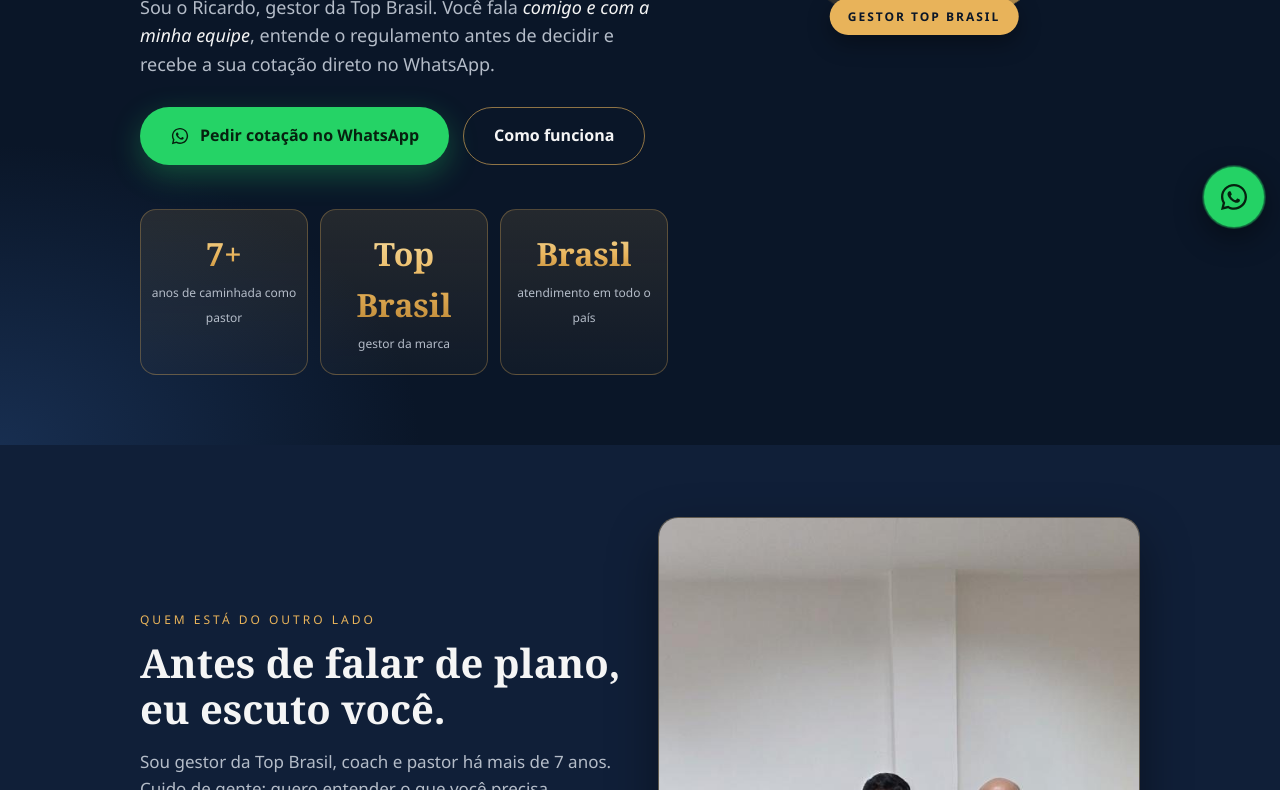
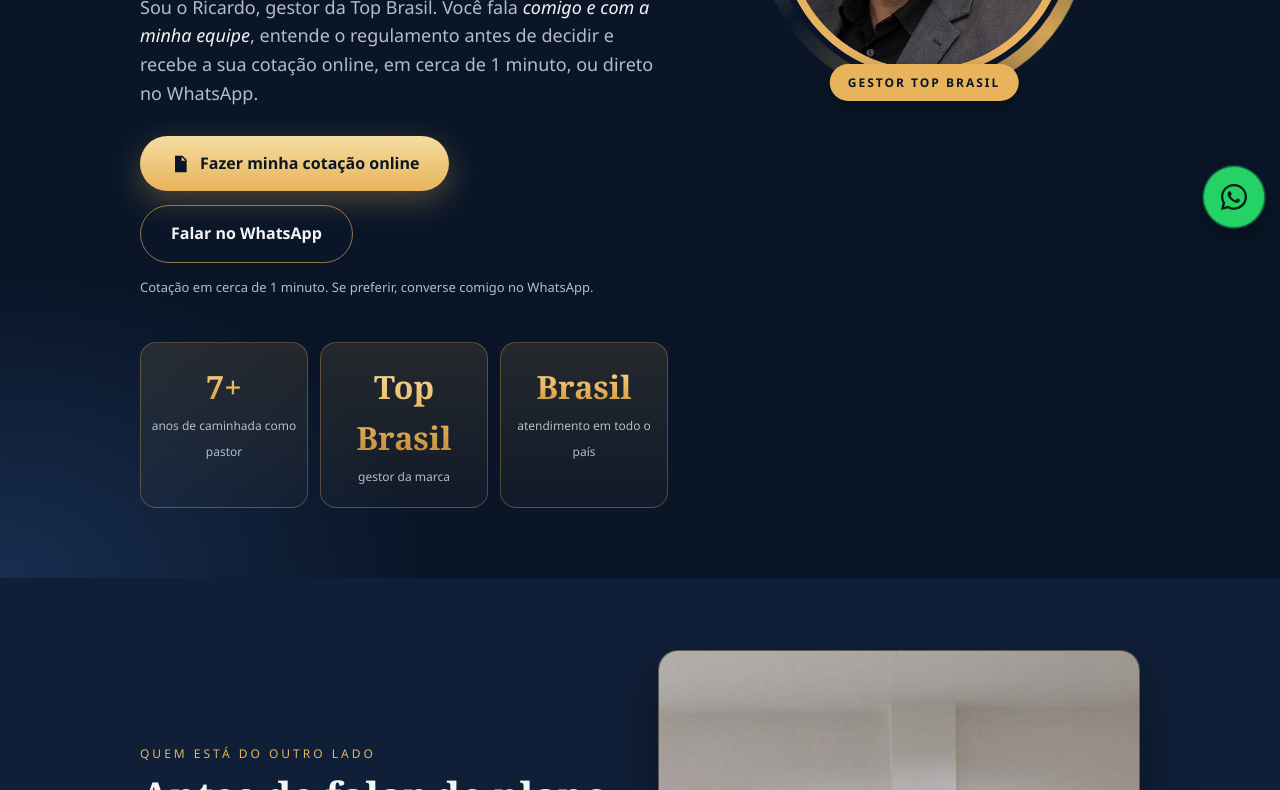
Before and after one commit to ricardoprotege/ricardo-protege-site, a plain HTML site: page index.html in a window 1280 px wide. Shown: the part 557-1347 px from the top of the page. Drawn offline with Linux system fonts and the light colour scheme.

Commit message:
Add files via upload

```diff
--- a/index.html
+++ b/index.html
@@ -32,6 +32,8 @@
 .btn{display:inline-flex;align-items:center;gap:10px;background:var(--green);color:#06210f;text-decoration:none;font-weight:700;font-size:16px;padding:15px 30px;border-radius:999px;box-shadow:0 10px 30px rgba(37,211,102,.3);transition:transform .2s,box-shadow .2s}
 .btn:hover{transform:translateY(-2px);box-shadow:0 14px 36px rgba(37,211,102,.4)}
 .btn:focus-visible,.top a:focus-visible,summary:focus-visible{outline:3px solid var(--gold);outline-offset:3px}
+.btn.js-cot{background:linear-gradient(180deg,var(--gold2),var(--gold));color:var(--navy);box-shadow:0 10px 30px rgba(232,179,90,.3)}
+.btn.js-cot:hover{box-shadow:0 14px 36px rgba(232,179,90,.45)}
 .btn.sm{padding:10px 20px;font-size:14px}
 .btn svg{width:20px;height:20px;fill:currentColor}
 .btn.ghost{background:transparent;color:var(--light);border:1.5px solid rgba(232,179,90,.6);box-shadow:none}
@@ -43,6 +45,7 @@
 .lead{font-size:18px;color:var(--muted);max-width:520px;margin-bottom:28px}
 .lead em{color:var(--light)}
 .cta-row{display:flex;flex-wrap:wrap;gap:14px}
+.mini{font-size:13px;color:var(--muted);margin-top:14px}
 .portrait{position:relative;justify-self:center;width:min(300px,72vw);aspect-ratio:1;margin:14px 0 18px}
 .portrait:before{content:"";position:absolute;inset:-14px;border-radius:50%;background:conic-gradient(from 0deg,var(--gold),transparent 30%,var(--gold2) 55%,transparent 80%,var(--gold));animation:spin 14s linear infinite;opacity:.9}
 .portrait img{position:relative;display:block;width:100%;height:100%;border-radius:50%;object-fit:cover;border:6px solid var(--navy)}
@@ -149,7 +152,7 @@
 <path d="M60 187 C84 176 116 176 140 187" fill="none" stroke="url(#gold)" stroke-width="2.2" stroke-linecap="round"/>
 <path d="M78 197 C92 191 108 191 122 197" fill="none" stroke="url(#gold)" stroke-width="1.4" stroke-linecap="round" opacity=".8"/>
 </g></svg><span><b>RICARDO<br><span class="gold">PROTEGE</span></b><small>GESTOR TOP BRASIL</small></span></a>
-    <a class="btn sm js-wa" href="https://wa.me/5579991646863?text=Ol%C3%A1%20Ricardo%2C%20quero%20fazer%20uma%20cota%C3%A7%C3%A3o%20de%20prote%C3%A7%C3%A3o%20veicular." target="_blank" rel="noopener"><svg viewBox="0 0 32 32" aria-hidden="true"><path d="M16 3C8.8 3 3 8.7 3 15.8c0 2.3.6 4.4 1.7 6.3L3 29l7.1-1.8c1.8 1 3.8 1.5 5.9 1.5 7.2 0 13-5.7 13-12.8S23.2 3 16 3zm0 23.4c-1.9 0-3.7-.5-5.300-1.500l-.4-.2-4.200 1.100 1.100-4.100-.3-.4a10.400 10.400 0 0 1-1.600-5.500C5.300 9.900 10.100 5.300 16 5.300s10.700 4.600 10.700 10.500S21.900 26.400 16 26.400zm5.800-7.800c-.3-.2-1.900-.9-2.200-1-.3-.1-.5-.2-.7.200-.2.300-.8 1-1 1.200-.2.200-.4.200-.7.100-.3-.2-1.400-.5-2.600-1.600-1-.9-1.600-1.900-1.800-2.200-.2-.3 0-.5.100-.7l.5-.5c.1-.2.200-.3.300-.5.100-.2.100-.4 0-.5-.1-.2-.7-1.700-1-2.300-.3-.6-.5-.5-.7-.5h-.6c-.2 0-.5.100-.8.400-.3.300-1.100 1.100-1.100 2.600s1.100 3 1.300 3.200c.2.200 2.200 3.300 5.200 4.600.7.300 1.300.5 1.700.6.700.2 1.400.2 1.900.1.600-.1 1.900-.8 2.100-1.500.3-.7.300-1.400.2-1.500-.1-.1-.3-.2-.6-.4z"/></svg> Cotação</a>
+    <a class="btn js-cot sm" href="https://cotacao.me/oQ2m0xOb" target="_blank" rel="noopener"><svg viewBox="0 0 24 24" aria-hidden="true"><path d="M6 2h9l5 5v15H6V2zm8 1.5V8h4.500L14 3.500zM9 12h8v1.600H9V12zm0 3.500h8v1.600H9v-1.600zM9 9h3v1.600H9V9z"/></svg> Fazer cotação</a>
   </div>
 </header>
 
@@ -159,11 +162,12 @@
     <div>
       <span class="pill">Gestor Top Brasil</span>
       <h1>Proteção para o seu veículo, com <span class="gold">fé e atenção</span> de verdade.</h1>
-      <p class="lead">Sou o Ricardo, gestor da Top Brasil. Você fala <em>comigo e com a minha equipe</em>, entende o regulamento antes de decidir e recebe a sua cotação direto no WhatsApp.</p>
+      <p class="lead">Sou o Ricardo, gestor da Top Brasil. Você fala <em>comigo e com a minha equipe</em>, entende o regulamento antes de decidir e recebe a sua cotação online, em cerca de 1 minuto, ou direto no WhatsApp.</p>
       <div class="cta-row">
-        <a class="btn js-wa" href="https://wa.me/5579991646863?text=Ol%C3%A1%20Ricardo%2C%20quero%20fazer%20uma%20cota%C3%A7%C3%A3o%20de%20prote%C3%A7%C3%A3o%20veicular." target="_blank" rel="noopener"><svg viewBox="0 0 32 32" aria-hidden="true"><path d="M16 3C8.8 3 3 8.7 3 15.8c0 2.3.6 4.4 1.7 6.3L3 29l7.1-1.8c1.8 1 3.8 1.5 5.9 1.5 7.2 0 13-5.7 13-12.8S23.2 3 16 3zm0 23.4c-1.9 0-3.7-.5-5.300-1.500l-.4-.2-4.200 1.100 1.100-4.100-.3-.4a10.400 10.400 0 0 1-1.600-5.500C5.300 9.900 10.100 5.300 16 5.300s10.700 4.600 10.700 10.500S21.900 26.400 16 26.400zm5.800-7.800c-.3-.2-1.900-.9-2.200-1-.3-.1-.5-.2-.7.200-.2.300-.8 1-1 1.200-.2.200-.4.200-.7.100-.3-.2-1.400-.5-2.600-1.600-1-.9-1.600-1.900-1.800-2.200-.2-.3 0-.5.100-.7l.5-.5c.1-.2.200-.3.300-.5.100-.2.100-.4 0-.5-.1-.2-.7-1.700-1-2.300-.3-.6-.5-.5-.7-.5h-.6c-.2 0-.5.100-.8.400-.3.300-1.100 1.100-1.100 2.600s1.100 3 1.300 3.200c.2.200 2.200 3.300 5.200 4.600.7.300 1.300.5 1.700.6.700.2 1.400.2 1.900.1.600-.1 1.900-.8 2.100-1.500.3-.7.300-1.400.2-1.500-.1-.1-.3-.2-.6-.4z"/></svg> Pedir cotação no WhatsApp</a>
-        <a class="btn ghost" href="#como">Como funciona</a>
+        <a class="btn js-cot " href="https://cotacao.me/oQ2m0xOb" target="_blank" rel="noopener"><svg viewBox="0 0 24 24" aria-hidden="true"><path d="M6 2h9l5 5v15H6V2zm8 1.5V8h4.500L14 3.500zM9 12h8v1.600H9V12zm0 3.500h8v1.600H9v-1.600zM9 9h3v1.600H9V9z"/></svg> Fazer minha cotação online</a>
+        <a class="btn ghost js-wa" href="https://wa.me/5579991646863?text=Ol%C3%A1%20Ricardo%2C%20quero%20fazer%20uma%20cota%C3%A7%C3%A3o%20de%20prote%C3%A7%C3%A3o%20veicular." target="_blank" rel="noopener">Falar no WhatsApp</a>
       </div>
+      <p class="mini">Cotação em cerca de 1 minuto. Se preferir, converse comigo no WhatsApp.</p>
     </div>
     <div class="portrait"><img src="/ricardo.jpg" width="480" height="480" alt="Ricardo, gestor Top Brasil"><span class="tag">Gestor Top Brasil</span></div>
   </div>
@@ -222,8 +226,8 @@
     <div class="eyebrow">Como funciona</div>
     <h2>Simples, em 4 passos.</h2>
     <div class="steps">
-      <div class="step"><div><b>Você chama no WhatsApp</b><span>Conta qual é o seu veículo.</span></div></div>
-      <div class="step"><div><b>Eu monto a cotação</b><span>Mostro os planos e explico o regulamento.</span></div></div>
+      <div class="step"><div><b>Você faz a cotação online</b><span>Informe seus dados e a placa. Prefere conversar? Chame no WhatsApp.</span></div></div>
+      <div class="step"><div><b>Você recebe os planos</b><span>Eu entro em contato para explicar o regulamento e tirar dúvidas.</span></div></div>
       <div class="step"><div><b>Você escolhe com calma</b><span>Sem pressa e sem decidir no escuro.</span></div></div>
       <div class="step"><div><b>Seguimos juntos</b><span>Atendimento próximo, de pessoa para pessoa.</span></div></div>
     </div>
@@ -248,7 +252,7 @@
   <div class="wrap rv">
     <div class="eyebrow">Dúvidas frequentes</div>
     <h2>O que as pessoas perguntam.</h2>
-    <details><summary>Como faço a cotação?</summary><p>É só chamar no WhatsApp e contar qual é o seu veículo. Eu monto a cotação e explico cada plano.</p></details>
+    <details><summary>Como faço a cotação?</summary><p>Clique em “Fazer minha cotação online”, informe seus dados e a placa do veículo, e a cotação é gerada na hora. Se preferir, chame no WhatsApp que eu monto com você.</p></details>
     <details><summary>O que cada plano cobre?</summary><p>As coberturas, os benefícios e os valores variam conforme o plano e o veículo, e seguem o regulamento da associação. Eu explico tudo antes de você decidir.</p></details>
     <details><summary>Vocês atendem a minha cidade?</summary><p>O atendimento é em todo o Brasil, e também presencial em Sergipe.</p></details>
     <details><summary>Falo direto com o Ricardo?</summary><p>Sim. Você fala comigo e com a equipe Top Brasil que acompanha o seu caso.</p></details>
@@ -273,7 +277,7 @@
 <path d="M78 197 C92 191 108 191 122 197" fill="none" stroke="url(#gold)" stroke-width="1.4" stroke-linecap="round" opacity=".8"/>
 </g></svg>
     <p class="quote">"Com fé, você confia em Deus.<br>Com proteção, você confia na Top Brasil."</p>
-    <a class="btn js-wa" href="https://wa.me/5579991646863?text=Ol%C3%A1%20Ricardo%2C%20quero%20fazer%20uma%20cota%C3%A7%C3%A3o%20de%20prote%C3%A7%C3%A3o%20veicular." target="_blank" rel="noopener"><svg viewBox="0 0 32 32" aria-hidden="true"><path d="M16 3C8.8 3 3 8.7 3 15.8c0 2.3.6 4.4 1.7 6.3L3 29l7.1-1.8c1.8 1 3.8 1.5 5.9 1.5 7.2 0 13-5.7 13-12.8S23.2 3 16 3zm0 23.4c-1.9 0-3.7-.5-5.300-1.500l-.4-.2-4.200 1.100 1.100-4.100-.3-.4a10.400 10.400 0 0 1-1.600-5.500C5.300 9.900 10.100 5.300 16 5.300s10.700 4.600 10.700 10.500S21.900 26.400 16 26.400zm5.800-7.800c-.3-.2-1.900-.9-2.200-1-.3-.1-.5-.2-.7.200-.2.300-.8 1-1 1.200-.2.200-.4.200-.7.100-.3-.2-1.400-.5-2.600-1.600-1-.9-1.600-1.900-1.800-2.200-.2-.3 0-.5.100-.7l.5-.5c.1-.2.200-.3.300-.5.100-.2.100-.4 0-.5-.1-.2-.7-1.700-1-2.300-.3-.6-.5-.5-.7-.5h-.6c-.2 0-.5.100-.8.400-.3.300-1.100 1.100-1.100 2.600s1.100 3 1.300 3.200c.2.200 2.200 3.300 5.200 4.600.7.300 1.300.5 1.700.6.700.2 1.400.2 1.900.1.600-.1 1.900-.8 2.100-1.500.3-.7.300-1.400.2-1.500-.1-.1-.3-.2-.6-.4z"/></svg> Falar com Ricardo no WhatsApp</a>
+    <div class="cta-row" style="justify-content:center"><a class="btn js-cot " href="https://cotacao.me/oQ2m0xOb" target="_blank" rel="noopener"><svg viewBox="0 0 24 24" aria-hidden="true"><path d="M6 2h9l5 5v15H6V2zm8 1.5V8h4.500L14 3.500zM9 12h8v1.600H9V12zm0 3.500h8v1.600H9v-1.600zM9 9h3v1.600H9V9z"/></svg> Fazer minha cotação online</a><a class="btn ghost js-wa" href="https://wa.me/5579991646863?text=Ol%C3%A1%20Ricardo%2C%20quero%20fazer%20uma%20cota%C3%A7%C3%A3o%20de%20prote%C3%A7%C3%A3o%20veicular." target="_blank" rel="noopener">Falar com Ricardo no WhatsApp</a></div>
   </div>
 </section>
 </main>
@@ -290,6 +294,9 @@
   document.querySelectorAll('.js-wa').forEach(function(a){
     a.addEventListener('click', function(){ try { fbq('track', 'Contact'); } catch(e){} });
   });
+  document.querySelectorAll('.js-cot').forEach(function(a){
+    a.addEventListener('click', function(){ try { fbq('track', 'Lead'); } catch(e){} });
+  });
   var els=document.querySelectorAll('.rv');
   if('IntersectionObserver' in window){
     var io=new IntersectionObserver(function(es){es.forEach(function(e){if(e.isIntersecting){e.target.classList.add('in');io.unobserve(e.target);}});},{threshold:.12});
```
